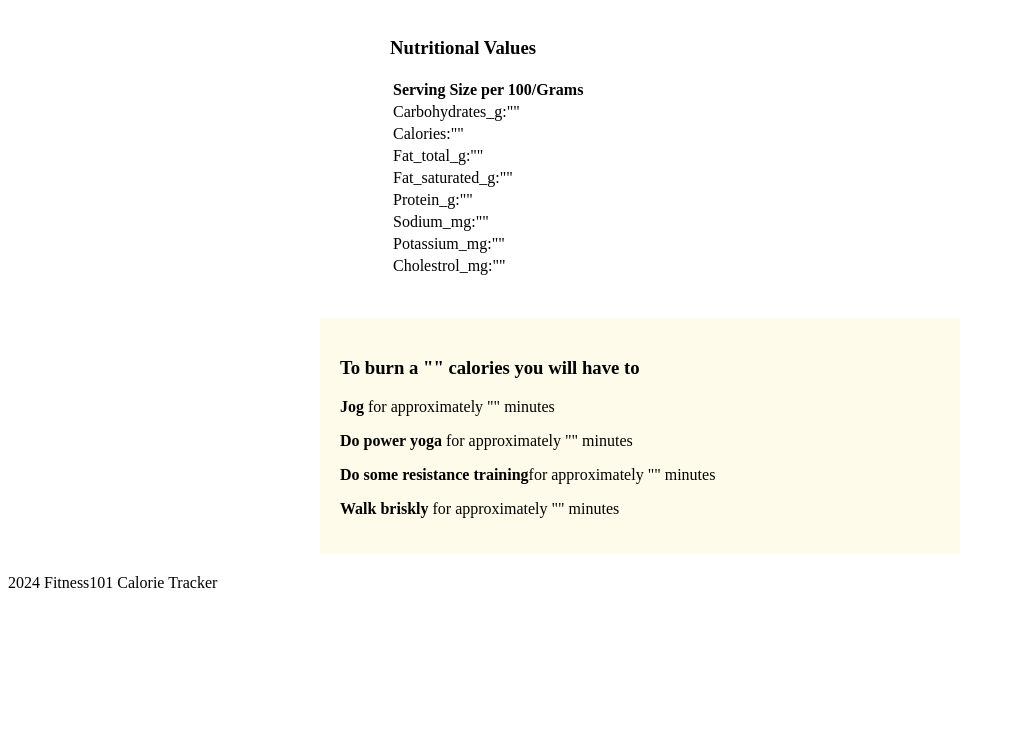
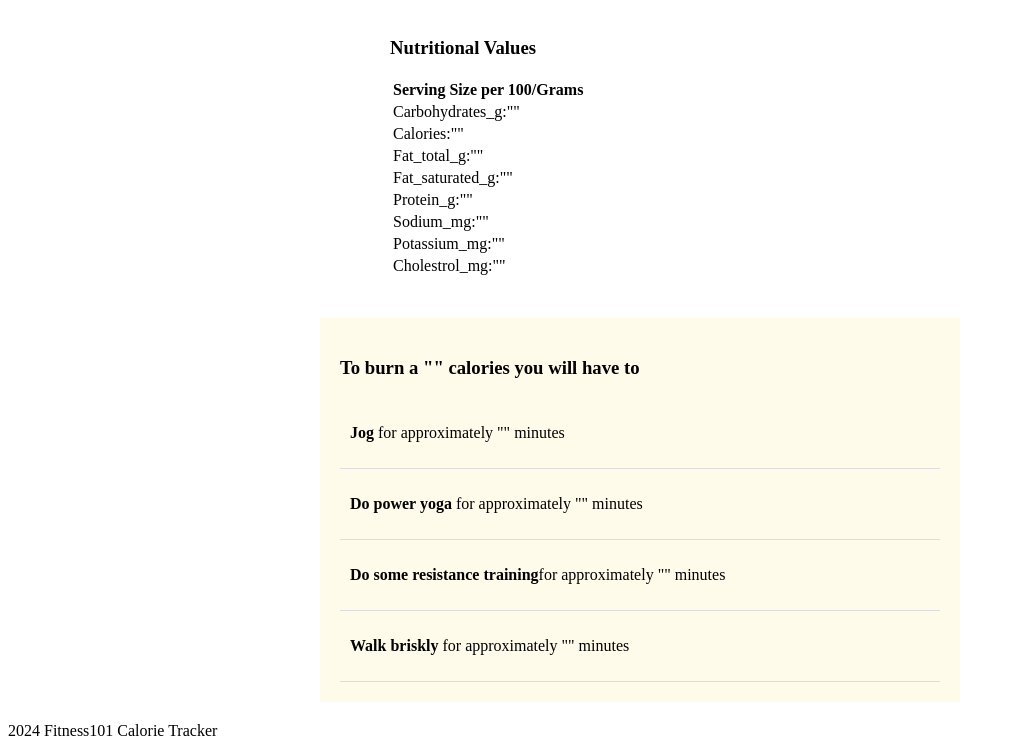
Before and after one commit to Triz22/calorie_tracker, a Django app: page / in a window 1280 px wide. Shown: the part 395-1151 px from the top of the page, without its empty margins (0-1015 px from the left). Before the commit the page ends 983 px from the top, so only its background shows below. Run offline with Django 5.2, Linux system fonts and the light colour scheme.

Commit message:
style each activity

```diff
--- a/static/css/style.css
+++ b/static/css/style.css
@@ -66,3 +66,8 @@
     width: 80%;
     max-width: 600px;
 }
+
+.activities .activity {
+    padding: 10px;
+    border-bottom: 1px solid #ddd;
+}
--- a/tracker/templates/index.html
+++ b/tracker/templates/index.html
@@ -43,16 +43,16 @@
         <h3>
             To burn a "" calories you will have to
         </h3>
-    <div><p>
+    <div class="activity"><p>
         <strong>Jog</strong> for approximately "" minutes
     </p></div>
-    <div><p>
+    <div class="activity"><p>
         <strong>Do power yoga</strong> for approximately "" minutes
     </p></div>
-    <div><p>
+    <div class="activity"><p>
         <strong>Do some resistance training</strong>for approximately "" minutes
     </p></div>
-    <div><p>
+    <div class="activity"><p>
         <strong>Walk briskly</strong> for approximately "" minutes
     </p></div>
 
```
